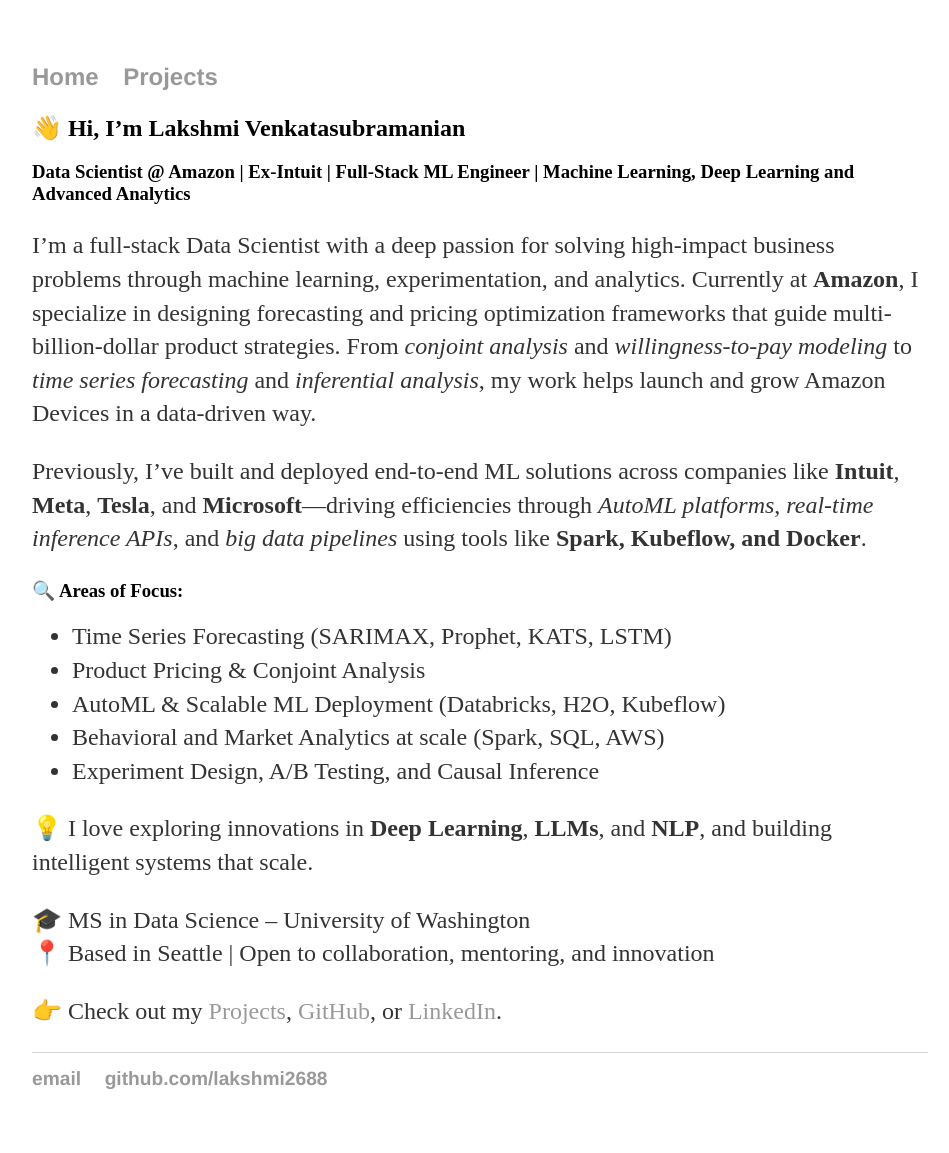
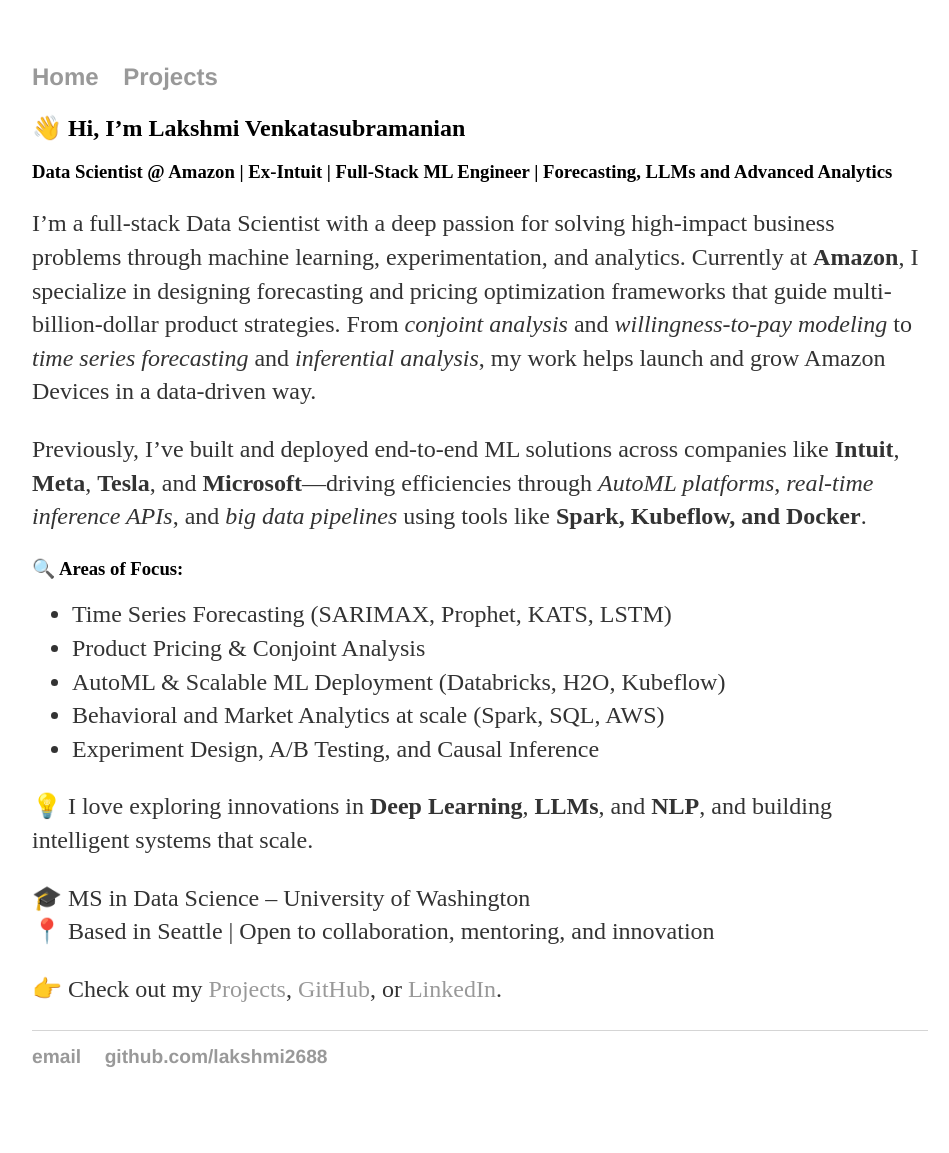
Before and after one commit to lakshmi2688/lakshmi2688.github.io, a Jekyll site: the page built from index.html, in a window 1280 px wide. Shown: the whole page, without its empty margins (160-1109 px from the left). Built offline with Jekyll 4.4.1, drawn with Linux system fonts in a browser that asks for light colours; after the commit the page ends 1131 px from its top, so only the background shows below that.

Commit message:
Update index.html

```diff
--- a/index.html
+++ b/index.html
@@ -6,7 +6,7 @@
 <div class="blurb">
 <section id="about">
   <h2>👋 Hi, I’m Lakshmi Venkatasubramanian</h2>
-  <h3>Data Scientist @ Amazon | Ex-Intuit | Full-Stack ML Engineer | Machine Learning, Deep Learning and Advanced Analytics</h3>
+  <h3>Data Scientist @ Amazon | Ex-Intuit | Full-Stack ML Engineer | Forecasting, LLMs and Advanced Analytics</h3>
 
   <p>
     I’m a full-stack Data Scientist with a deep passion for solving high-impact business problems through machine learning, experimentation, and analytics.
```
